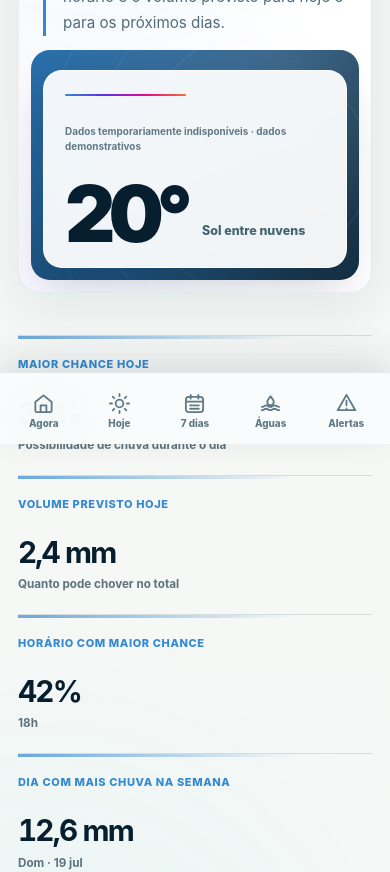
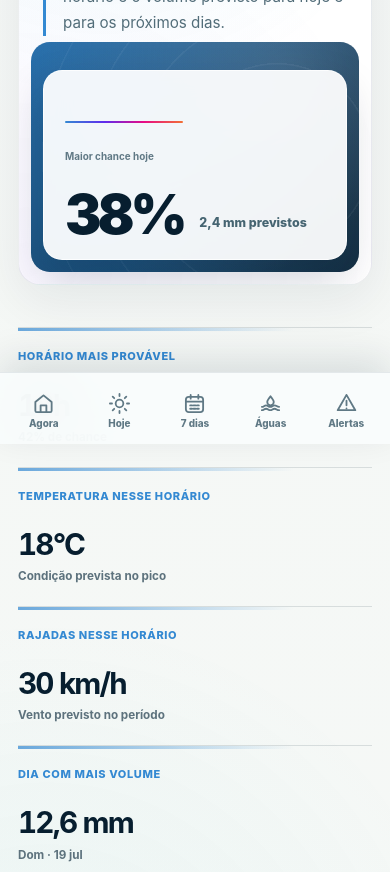
Before and after one commit to agenciamobi/tempopelotas, a Next.js app: page /chuva-em-pelotas in a window 390 px wide. Shown: the part 400-1272 px from the top of the page. Built offline with nearby package versions, Linux system fonts and the light colour scheme; no server answers.

Commit message:
Refina leitura de chuva e tabela mobile

```diff
--- a/app/chuva-em-pelotas/page.tsx
+++ b/app/chuva-em-pelotas/page.tsx
@@ -41,25 +41,32 @@ export default async function ChuvaEmPelotasPage() {
       title="Quando pode chover e quanto é esperado"
       description="Veja a chance de chuva em cada horário e o volume previsto para hoje e para os próximos dias."
       currentPath="/chuva-em-pelotas"
+      heroStat={{
+        label: "Maior chance hoje",
+        value: `${today?.rainChance ?? 0}%`,
+        detail: `${formatMillimeters(today?.precipitation ?? 0)} mm previstos`,
+        ariaLabel: `Maior chance de chuva hoje: ${today?.rainChance ?? 0}%, com ${formatMillimeters(today?.precipitation ?? 0)} milímetros previstos`,
+        tone: "rain",
+      }}
     >
-      <section className="topic-metrics" aria-label="Resumo da chuva prevista">
+      <section className="topic-metrics" aria-label="Pontos principais da chuva prevista">
         <article>
-          <span>Maior chance hoje</span>
-          <strong>{today?.rainChance ?? 0}%</strong>
-          <small>Possibilidade de chuva durante o dia</small>
+          <span>Horário mais provável</span>
+          <strong>{peakHour?.time ?? "—"}</strong>
+          <small>{peakHour?.precipitation ?? 0}% de chance</small>
         </article>
         <article>
-          <span>Volume previsto hoje</span>
-          <strong>{formatMillimeters(today?.precipitation ?? 0)} mm</strong>
-          <small>Quanto pode chover no total</small>
+          <span>Temperatura nesse horário</span>
+          <strong>{peakHour?.temperature ?? weather.current.temperature}°C</strong>
+          <small>Condição prevista no pico</small>
         </article>
         <article>
-          <span>Horário com maior chance</span>
-          <strong>{peakHour?.precipitation ?? 0}%</strong>
-          <small>{peakHour?.time ?? "Horário indisponível"}</small>
+          <span>Rajadas nesse horário</span>
+          <strong>{peakHour?.windGust ?? weather.current.windGust} km/h</strong>
+          <small>Vento previsto no período</small>
         </article>
         <article>
-          <span>Dia com mais chuva na semana</span>
+          <span>Dia com mais volume</span>
           <strong>{formatMillimeters(wettestDay?.precipitation ?? 0)} mm</strong>
           <small>{wettestDay?.weekday} · {wettestDay?.date}</small>
         </article>
@@ -82,7 +89,15 @@ export default async function ChuvaEmPelotasPage() {
                 <strong>{hour.time}</strong>
                 <WeatherIcon name={hour.icon} title={`Condição às ${hour.time}`} />
               </div>
-              <div className="rain-progress" aria-label={`${hour.precipitation}% de chance de chuva`}>
+              <div
+                className="rain-progress"
+                role="meter"
+                aria-label={`Chance de chuva às ${hour.time}`}
+                aria-valuemin={0}
+                aria-valuemax={100}
+                aria-valuenow={hour.precipitation}
+                aria-valuetext={`${hour.precipitation}%`}
+              >
                 <span style={{ width: `${Math.min(100, hour.precipitation)}%` }} />
               </div>
               <strong>{hour.precipitation}%</strong>
@@ -99,7 +114,7 @@ export default async function ChuvaEmPelotasPage() {
             <h2 id="rain-week-title">Chuva prevista para a semana</h2>
           </div>
         </div>
-        <div className="data-table" role="table" aria-label="Previsão semanal de chuva">
+        <div className="data-table data-table--responsive" role="table" aria-label="Previsão semanal de chuva">
           <div className="data-table-head" role="row">
             <span role="columnheader">Dia</span>
             <span role="columnheader">Chance de chuva</span>
@@ -108,10 +123,10 @@ export default async function ChuvaEmPelotasPage() {
           </div>
           {weather.daily.map((day) => (
             <div className="data-table-row" role="row" key={`${day.weekday}-${day.date}`}>
-              <span role="cell"><strong>{day.weekday}</strong><small>{day.date}</small></span>
-              <span role="cell">{day.rainChance}%</span>
-              <span role="cell">{formatMillimeters(day.precipitation)} mm</span>
-              <span role="cell"><WeatherIcon name={day.icon} title={`Condição em ${day.weekday}`} /></span>
+              <span role="cell" data-label="Dia"><strong>{day.weekday}</strong><small>{day.date}</small></span>
+              <span role="cell" data-label="Chance de chuva">{day.rainChance}%</span>
+              <span role="cell" data-label="Volume previsto">{formatMillimeters(day.precipitation)} mm</span>
+              <span role="cell" data-label="Tempo"><WeatherIcon name={day.icon} title={`Condição em ${day.weekday}`} /></span>
             </div>
           ))}
         </div>
```
